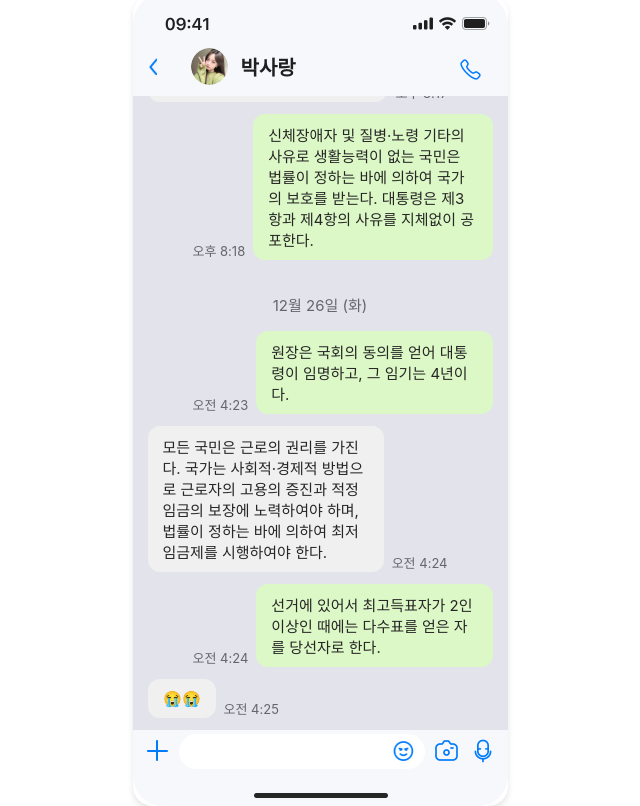
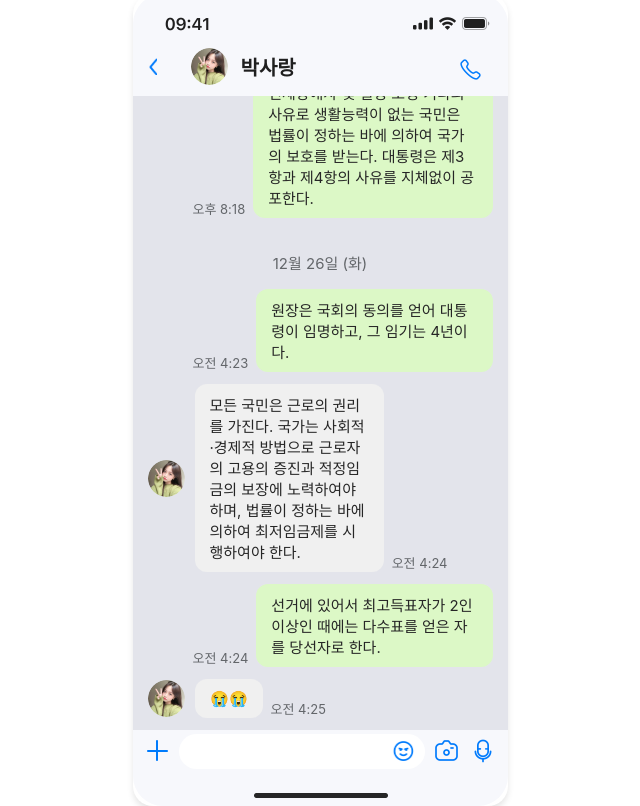
Before and after one commit to CEOS-Developers/react-messenger-19th, a React (Create React App) app: page / in a window 1280 px wide. Shown: the whole page, without its empty margins (320-960 px from the left). Built offline with nearby package versions, Linux system fonts and the light colour scheme.

Commit message:
feat : 각 시간대의 첫 메세지에만 프로필 사진 뜨도록 구현

```diff
--- a/src/components/chat/ChatMessages.tsx
+++ b/src/components/chat/ChatMessages.tsx
@@ -2,9 +2,9 @@ import React, { useEffect, useRef } from 'react';
 import { useRecoilValue } from 'recoil';
 import { messagesState, Message } from '../state/messageState';
 import { selectedUserState } from '../state/selectedUserState';
+import { usersState, User } from '../state/userState';
 import styled from 'styled-components';
 import { motion } from 'framer-motion';
-import UserProfile from './UserProfile';
 
 
 // 날짜별로 메세지 그룹화하기!!
@@ -46,9 +46,15 @@ const formatDate = (dateString: string) => {
 
 
 
-const ChatMessages: React.FC = () => {
+const ChatMessages: React.FC = () => { //상턔관리 변수들
   const selectedUserId = useRecoilValue(selectedUserState);
-  const messages = useRecoilValue(messagesState);
+  const messages = useRecoilValue<Message[]>(messagesState);
+  const userProfiles = useRecoilValue<User[]>(usersState);
+
+  const findUserProfileImage = (userId: number): string | undefined => {
+    const userProfile = userProfiles.find(profile => profile.id === userId);
+    return userProfile?.profileImage;
+  };
 
   const filteredMessages = messages.filter(
     message => message.senderId === selectedUserId || message.receiverId === selectedUserId
@@ -91,22 +97,31 @@ const ChatMessages: React.FC = () => {
                         </MessageItem>
                       </>
                     ) : (
-                      // 수신자 레이아웃: 메시지 -> 시간
+                      // 수신자 레이아웃: 프사 -> 메시지 -> 시간
                       <>
+                      <ReceiverMessageContainer
+                          initial={{ opacity: 0, scale: 0.5 }}
+                          animate={{ opacity: 1, scale: 1 }}
+                          transition={{ duration: 0.5 }}
+                        >
+                        <ProfilePic //첫메세지만 프사 보여지고 나머지 메세지들은 hidden으로 숨기기
+                          src={findUserProfileImage(message.receiverId)}
+                          alt="Profile"
+                          visible={messageIndex === 0}
+                        />
                         <MessageItem
                           isSender={false}
-                          initial={{ opacity: 0, scale: 0.5 }}
-                          animate={{ opacity: 1, scale: 1 }}
-                          transition={{ duration: 0.5 }}>
+                          >
                           {message.text}
                         </MessageItem>
+                        </ReceiverMessageContainer>
                         {messageIndex === 0 && ( // 마찬가지로 맨위에 톡만 시간뜨기
                           <Timestamp isSender={message.senderId === selectedUserId}>
                             {new Date(message.timestamp).toLocaleTimeString('ko-KR',
                             { hour: 'numeric', minute: '2-digit', hour12: true }).replace('AM', '오전').replace('PM', '오후')}
                           </Timestamp>
                         )}
-                      </>
+                    </>
                     )}
                   </MessageLayout>
                 ))}
@@ -167,11 +182,17 @@ const DateLabel = styled.div`
   color: #63666A;
 `;
 
-const ProfilePic = styled.img`
+const ProfilePic = styled.img<{ visible?: boolean }>`
   width: 37px;
   height: 37px;
   border-radius: 50%;
   margin-right: 10px;
+  visibility: ${({ visible }) => (visible ? 'visible' : 'hidden')};
 `;
 
+const ReceiverMessageContainer = styled(motion.div)`
+  display: flex;
+  flex-direction: row;
+  align-items: center;
+`;
 export default ChatMessages;
--- a/src/components/state/userState.ts
+++ b/src/components/state/userState.ts
@@ -1,5 +1,5 @@
 import { atom } from 'recoil';
-import usersData from '../fakedata/users.json'; // users.json 파일 경로에 따라 조정
+import usersData from '../fakedata/users.json'; // users.json 파일 불러옴
 
 export interface User {
   id: number;
```
